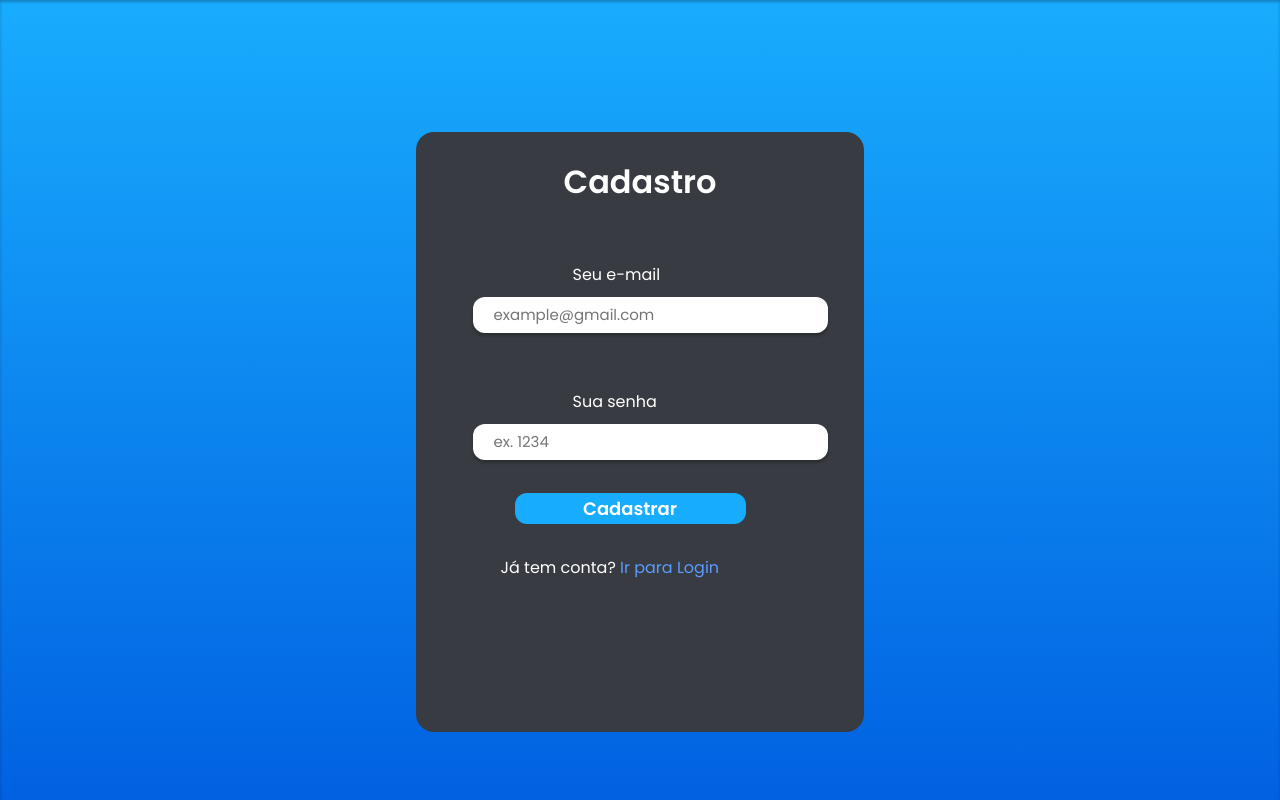
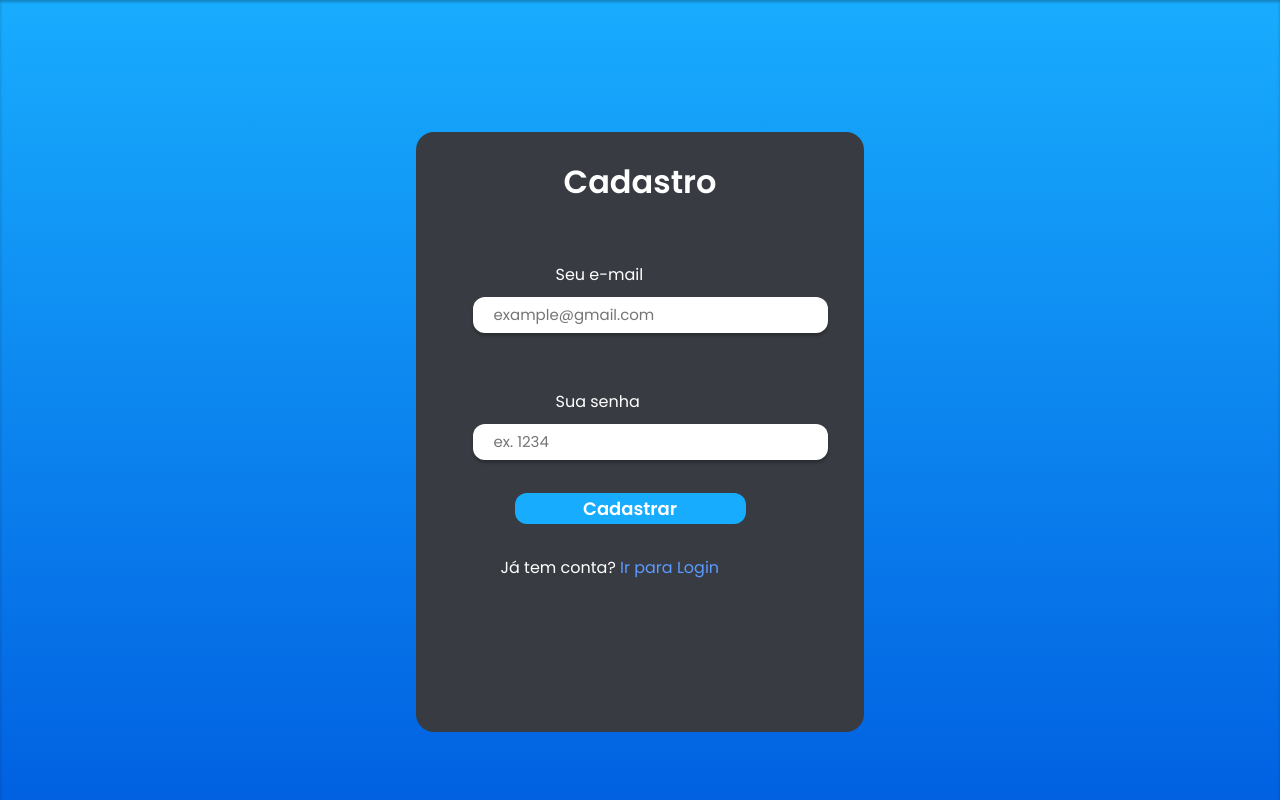
Before and after one commit to Gsouzabd/php-blogAdmin-project, a PHP site: page /cadastro.html in a window 1280 px wide. Run offline with PHP 8.4, Linux system fonts and the light colour scheme; some libraries are stand-ins or nearby versions.

Commit message:
update css

```diff
--- a/public/main_styles.css
+++ b/public/main_styles.css
@@ -254,7 +254,7 @@ input {
 
 label {
     display: table;
-    margin: 56px 7px 10px 100px;
+    margin: 56px 7px 10px 83px;
 }
 
 
```
